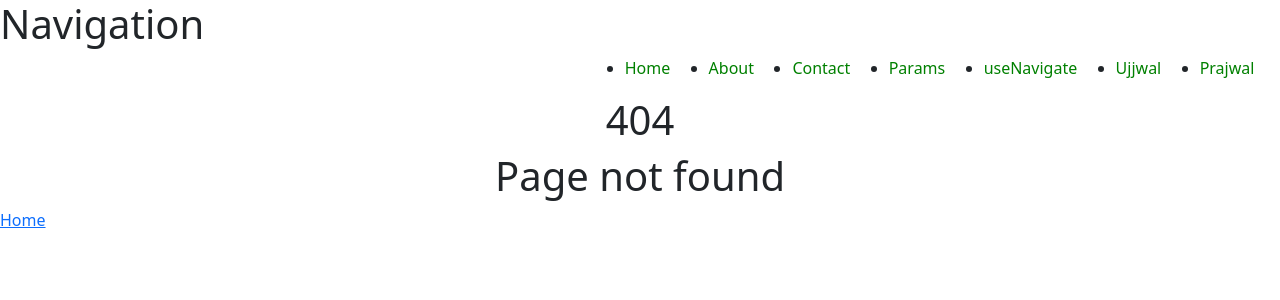
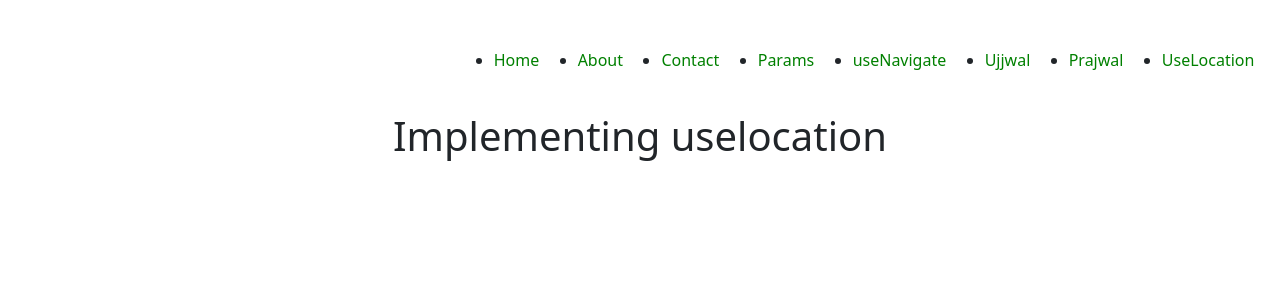
Before and after one commit to ujjwal-11103/React.js, a React (Create React App) app: page /UseLocation in a window 1280 px wide. Before the commit this address had no page. Shown: the top 300 px of the page. Built offline with nearby package versions, Linux system fonts and the light colour scheme.

Commit message:
useLocation

```diff
--- a/src/App.js
+++ b/src/App.js
@@ -13,6 +13,7 @@ import UseParams from './Components/Router/UseParams'
 import UseNavigate from './Components/Router/UseNavigate'
 import JoinUS from './Components/Router/JoinUS'
 import Other from './Components/Router/Other'
+import UseLocation from './Components/Router/UseLocation'
 export default function App() {
   return (
     <div>
@@ -39,6 +40,9 @@ export default function App() {
           <Route path='/UseParams' element={< UseParams />} />
           <Route path='/UseNavigate' element={< UseNavigate />} />
 
+
+          <Route path='/UseLocation' element={<UseLocation />} />
+
           <Route path="/*" element={<PageNotFound />} />
 
 
--- a/src/Components/Router/Navigation.js
+++ b/src/Components/Router/Navigation.js
@@ -4,9 +4,9 @@ export default function Navigation() {
     return (
         <div>
 
-            <h1>Navigation</h1>
-
-            <ul className='links'>
+            {/* <h1>Navigation</h1> */}
+            <br /><br />
+            <ul className='links'><br /><br />
 
                 <li><NavLink className="Li-items" to='/Home'>Home</NavLink></li>
                 <li><NavLink className="Li-items" to='/About'>About</NavLink></li>
@@ -24,6 +24,10 @@ export default function Navigation() {
                 {/* /Users/Prajwal <-- ye ja rha h udhr params ke andr */}
                 {/* When clicked on the NavLink it goes to App.js then it searches the desired path then it goes to the user Component */}
 
+                {/* useLocation */}
+                <li><NavLink className="Li-items" to='/UseLocation' state={{ name: 'Ujjwal' }}>UseLocation</NavLink></li>
+                {/* When you want to send some information while routing from one component to another we use state  */}
+
             </ul>
         </div>
     )
--- /dev/null
+++ b/src/Components/Router/UseLocation.js
@@ -0,0 +1,15 @@
+import React from 'react'
+import { useLocation } from 'react-router-dom'
+
+export default function UseLocation() {
+    const location = useLocation();
+    console.log(location);
+    return (
+
+        <div style={{ textAlign: 'center' }}>
+            <h1>
+                Implementing uselocation
+            </h1>
+        </div>
+    )
+}
```
